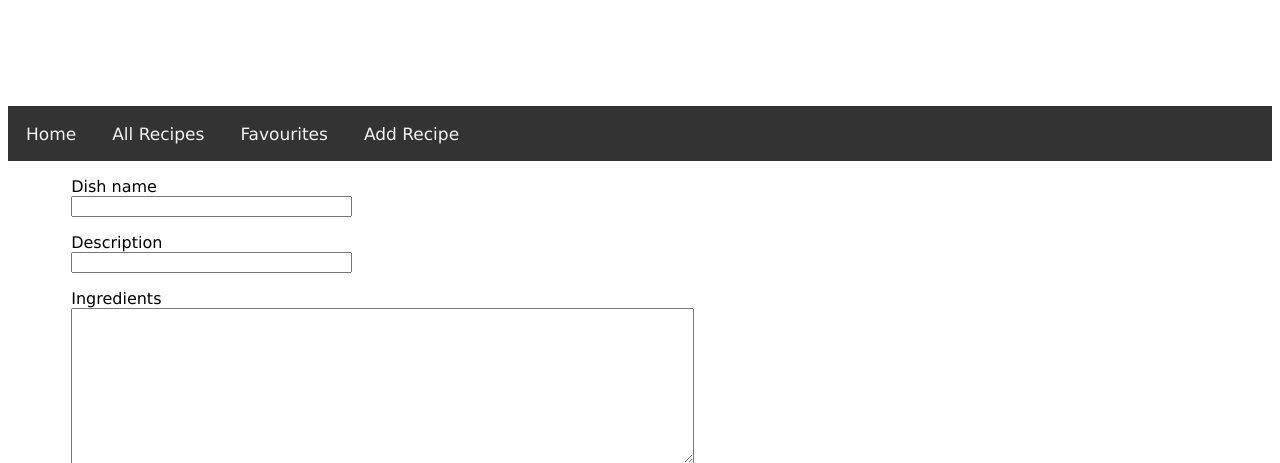
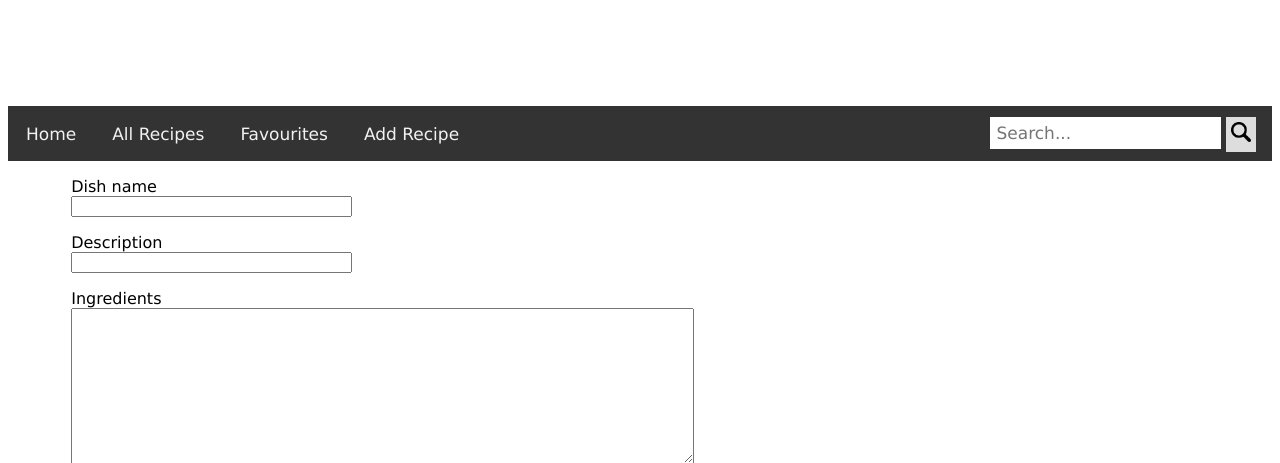
Before and after one commit to sleong1/msa-webapps, a Flask app: page /new-recipe in a window 1280 px wide. Shown: the part 282-745 px from the top of the page. Run offline with Flask 2, Linux system fonts and the light colour scheme.

Commit message:
Added search bar to navigation bar.
TODO:

- Add ability to search (lol)

```diff
--- a/app/forms.py
+++ b/app/forms.py
@@ -12,3 +12,8 @@ class NewRecipe(FlaskForm):
     # recipe = StringField('Recipe', validators=[DataRequired()])
     favourite = BooleanField('Favourite')
     submit = SubmitField('Add')
+
+
+class Search(FlaskForm):
+	searchterm = StringField('Search...')
+	submit = SubmitField('Search')
--- a/app/routes.py
+++ b/app/routes.py
@@ -62,6 +62,12 @@ def editRecipe(recipeid):
 
     return render_template('edit_recipe.html', form=form, name=recipedata.name)
 
+@app.route('/search/<searchterm>', methods=['GET', 'SEARCH'])
+def search(searchterm):
+    if method == "SEARCH":
+        pass
+    return render_template("search.html", searchterm=searchterm)
+
 def save_edit(recipeid, form):
     data = AllRecipes.query.get(recipeid)
 
--- a/app/static/main.css
+++ b/app/static/main.css
@@ -19,6 +19,36 @@
 #navbar a:hover {
   background-color: #ddd;
   color: black;
+}
+
+#navbar .search-container {
+  float: right;
+  vertical-align: middle;
+  margin-top: 11px;
+}
+
+#navbar .search-container input[type=text]{
+  padding: 6px;
+  margin-right: 5px;
+  font-size: 17px;
+  border: none;
+  font-size: 17px;
+  font-family: Verdana, Geneva, sans-serif;
+}
+
+#navbar .search-container button {
+    float: right;
+    margin-top: 0px;
+    margin-right: 16px;
+    padding: 5px;
+    background: #ddd;
+    font-size: 17px;
+    border: none;
+    cursor: pointer;
+}
+
+.topnav .search-container button:hover {
+  background: #ccc;
 }
 
 /* For sticky navigation bar */
--- a/app/templates/base.html
+++ b/app/templates/base.html
@@ -16,6 +16,13 @@
             <a href="{{url_for('recipes')}}">All Recipes</a>
             <a href="{{url_for('favourites')}}">Favourites</a>
             <a href="{{url_for('newRecipe')}}">Add Recipe</a>
+            <div class="search-container">
+                <form action="/search/" method="SEARCH" >
+			        <input type="text" placeholder="Search..." name="search">
+					<button type="submit"><img src="../static/search.png" width="auto" height="19.5px"></button>
+				</form>
+
+        	</div>
         </div>
 
         {% block content %}{% endblock %}
@@ -42,6 +49,7 @@
 	        }
     	</script>
 
+
     	<script type="text/javascript">
 	        function remove(id) {
 	            fetch('/recipes/' + id, {method: "REMOVE"})
```
Also changed, not shown: app/templates/search.html (added, +13 -0 lines), app/static/search.png (added).
